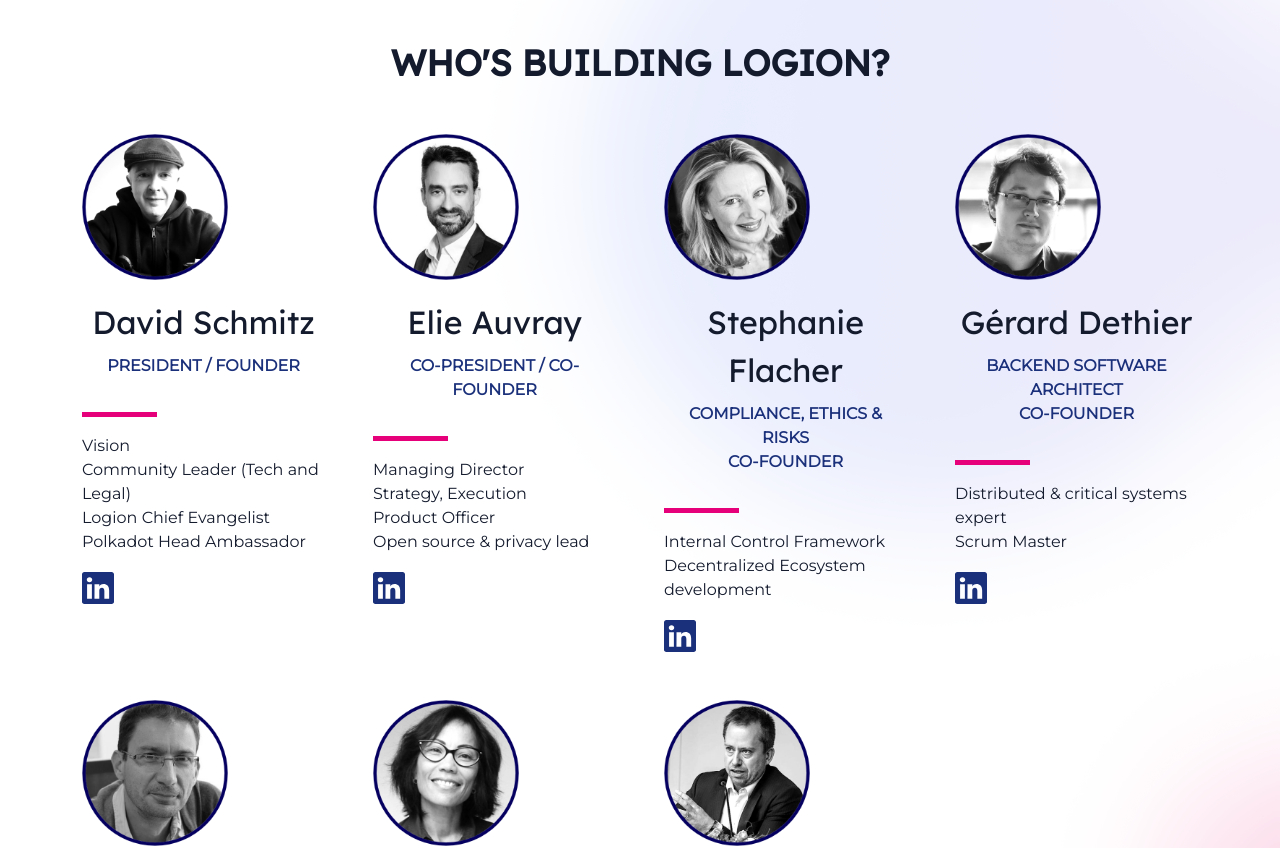
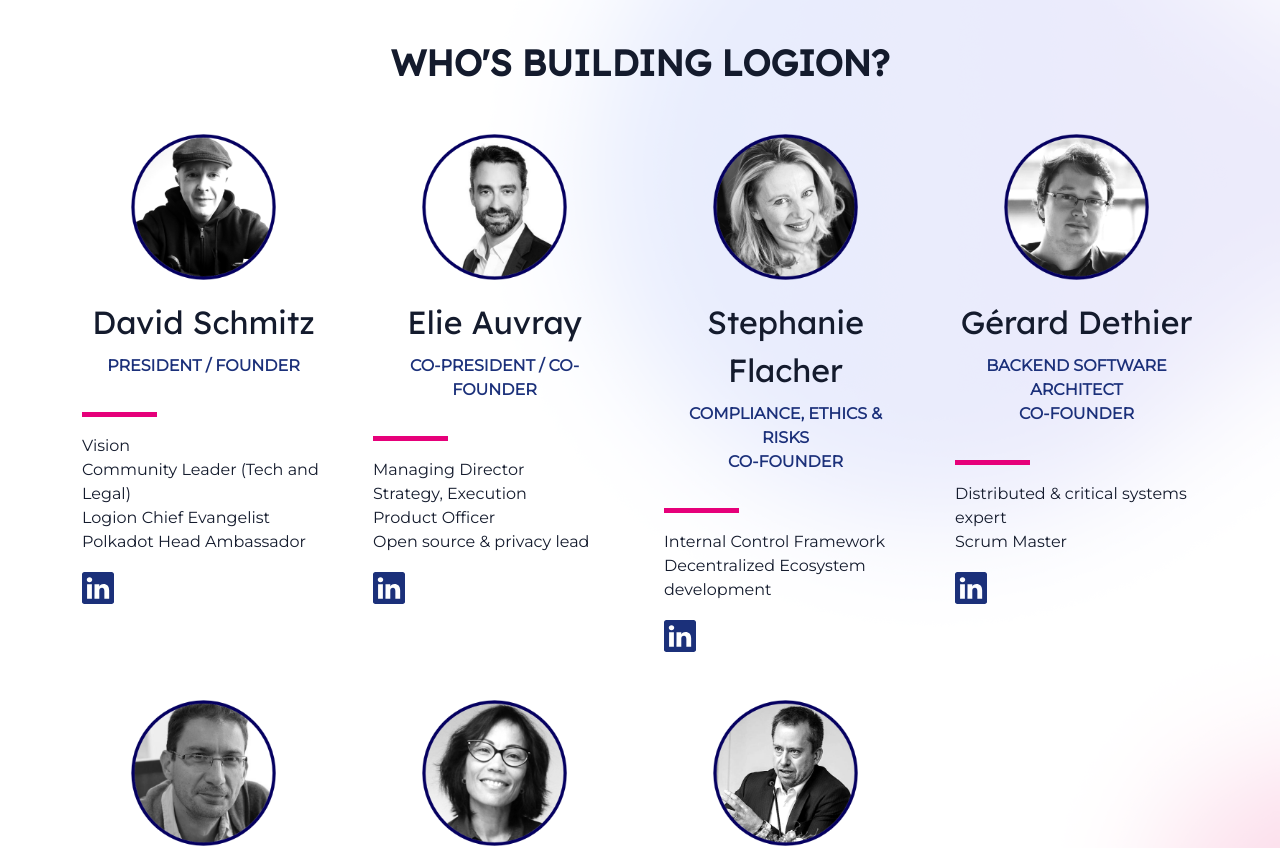
Before and after one commit to logion-network/logion-web-site, a React (Create React App) app: page / in a window 1280 px wide. Shown: the part 3340-4188 px from the top of the page. Built offline with nearby package versions, Linux system fonts and the light colour scheme.

Commit message:
Update Member.css

```diff
--- a/src/components/Member.css
+++ b/src/components/Member.css
@@ -1,6 +1,11 @@
+.Member .image-container {
+    display: flex;
+    align-items: center;
+    justify-content: center;
+}
+
 .Member .image-container > * {
     width: 60%;
-    align-items: center;
 }
 
 .Member .image-container {
```
